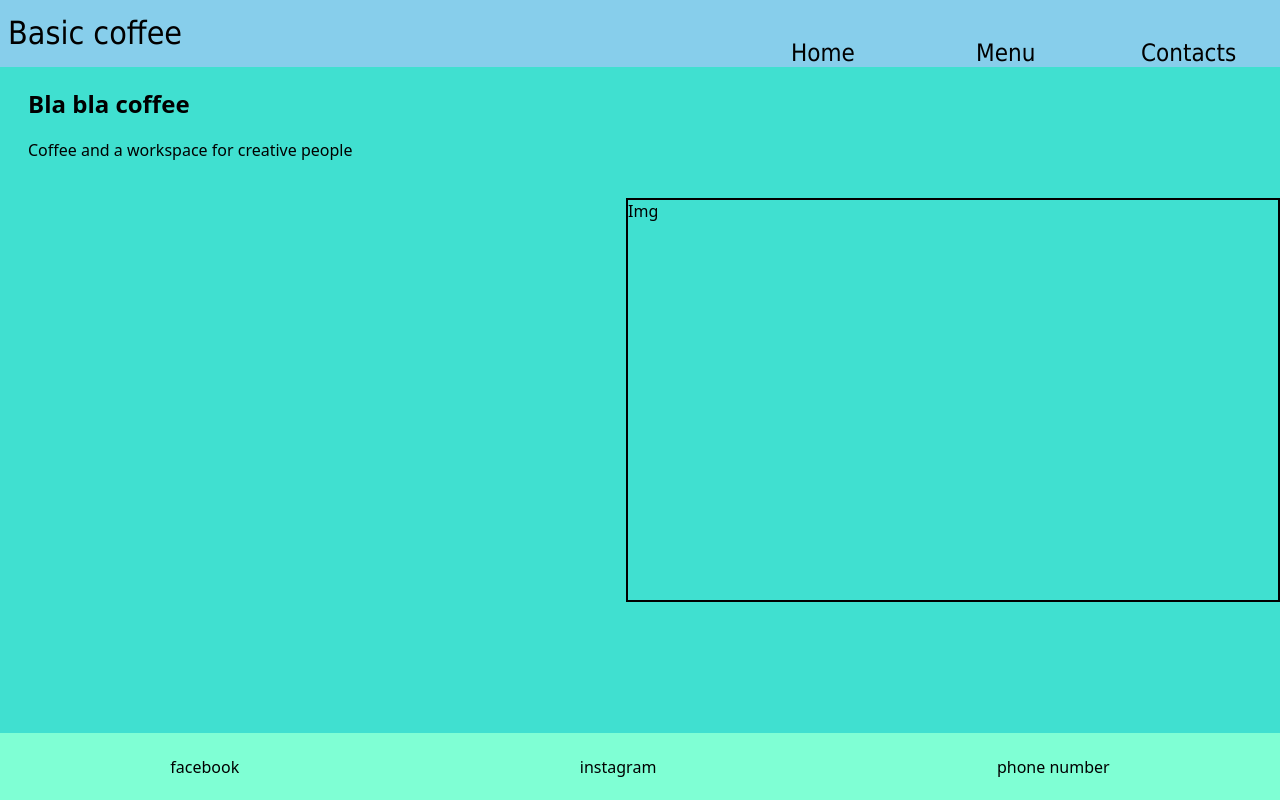
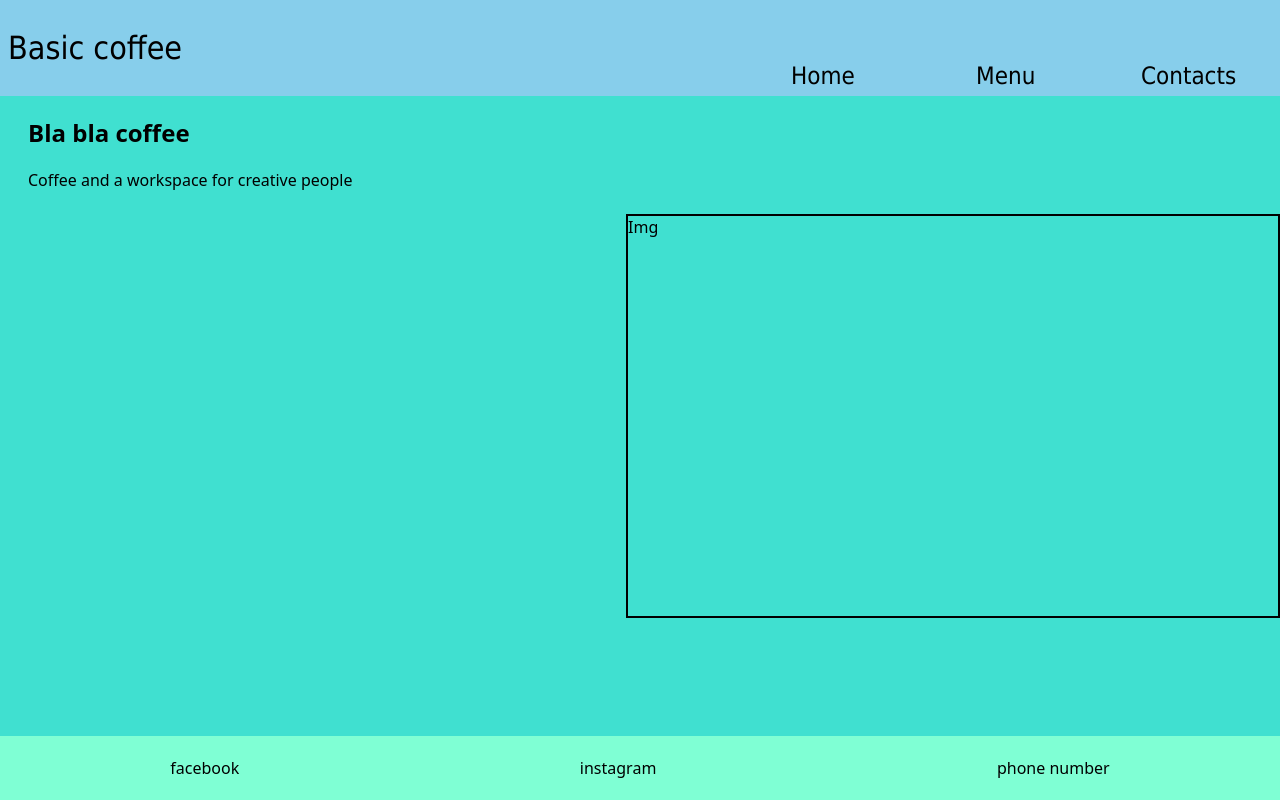
Before and after one commit to JacksonTeller/odin-restaurant-page, a website built with webpack: page dist/index.html in a window 1280 px wide. Built offline with nearby package versions, Linux system fonts and the light colour scheme.

Commit message:
Change the size of the header

```diff
--- a/src/style.css
+++ b/src/style.css
@@ -9,7 +9,7 @@ body {
     background-color: aquamarine;
 
     display: grid;
-    grid-template-rows: 0.1fr 1fr 0.1fr;
+    grid-template-rows: 0.15fr 1fr 0.1fr;
 }
 
 .header {
@@ -31,6 +31,7 @@ body {
 .home, .menu, .contacts {
     /* text-align: center; */
     font-size: 24px;
+    padding-bottom: 6px;
 
     display: flex;
     justify-content: center;
```
